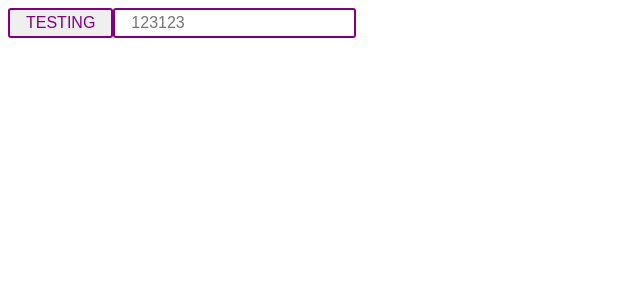
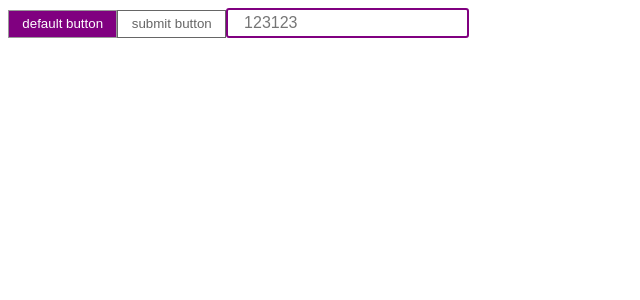
Before and after one commit to 7ylee/uipack-react, a React (Vite) app: page / in a window 1280 px wide. Shown: the top 300 px of the page, without its empty margins (0-640 px from the left). Built offline with nearby package versions, Linux system fonts and the light colour scheme.

Commit message:
enzyme jest - tdd sample

```diff
--- a/package.json
+++ b/package.json
@@ -41,6 +41,7 @@
     "react-test-renderer": "^16.6.3"
   },
   "dependencies": {
+    "prop-types": "^15.6.2",
     "react": "^16.6.3",
     "react-dom": "^16.6.3",
     "styled-components": "^4.1.1"
--- a/src/App.js
+++ b/src/App.js
@@ -4,7 +4,8 @@ import Input from './components/Input';
 
 const App = () => (
     <div>
-        <Button>TESTING</Button>
+        <Button type="button" text="default button" />
+        <Button type="submit" text="submit button" />
         <Input type="text" placeholder="123123" />
     </div>
 );
--- a/src/components/Button.js
+++ b/src/components/Button.js
@@ -1,16 +1,35 @@
-import styled from 'styled-components';
+import React from 'react';
+import PropTypes from 'prop-types';
 
-const Button = styled.button`
-    font-size: 1em;
-    padding: 0.25em 1em;
-    border-radius: 3px;
-    color: purple;
-    border: 2px solid purple;
+export const style = {
+    default: {
+        'background': 'purple',
+        'color': '#fff',
+        'border': '1px solid #999',
+        'padding': '0.25em 1em',
+        'line-height': '1.5',
+    },
+    submit: {
+        'background': '#fff',
+        'color': '#666',
+        'border': '1px solid #666',
+        'padding': '0.25em 1em',
+        'line-height': '1.5',
+    }
+};
 
-    &:focus {
-        outline: none;
-        box-shadow: 0 0 2px 2px #efefef
-    }
-`;
+/* eslint-disable react/button-has-type */
+const Button = ({ type, text }) => (
+    <button type={type} style={type === 'button' ? style.default : style.submit}>{text}</button>
+);
 
+// has default type
+Button.defaultProps = {
+    type: 'button'
+};
+
+Button.propTypes = {
+    type: PropTypes.string,
+    text: PropTypes.string.isRequired,
+};
 export default Button;
```
Also changed, not shown: 1 other file (tests, documents, lock files or other folders).
